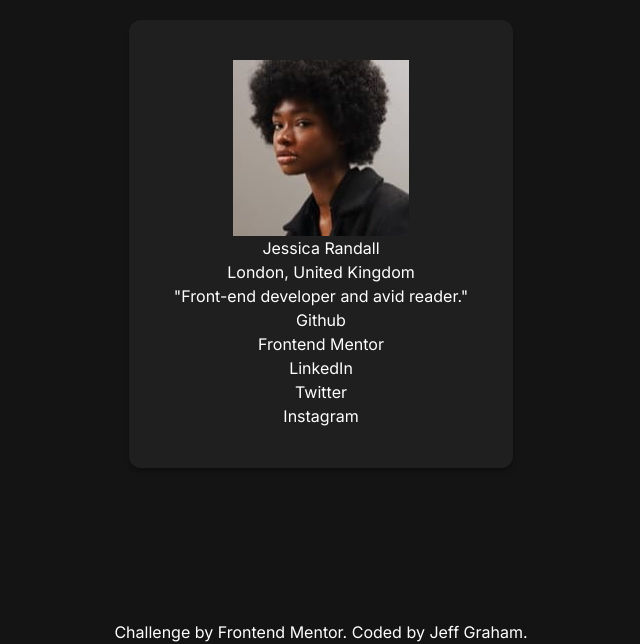
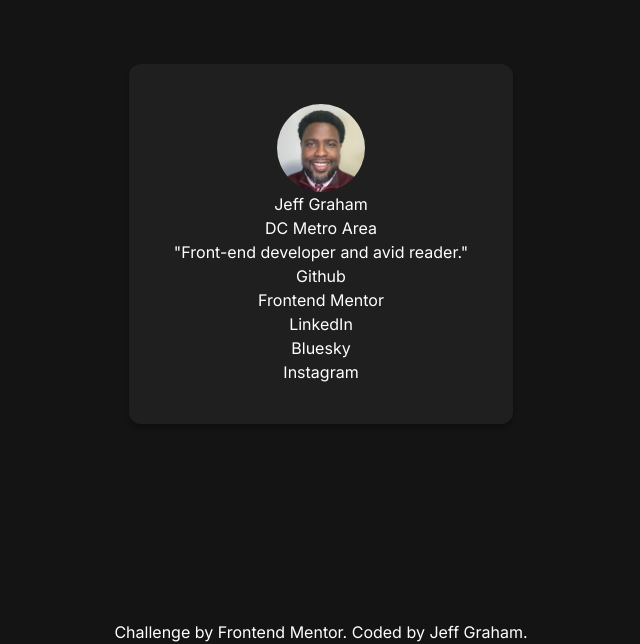
Before and after one commit to jeffgrahamcodes/social-links-profile, a website: page src/index.html in a window 1280 px wide. Shown: the part 156-800 px from the top of the page, without its empty margins (319-959 px from the left). Drawn offline with Linux system fonts and the light colour scheme.

Commit message:
style profile image

```diff
--- a/src/index.html
+++ b/src/index.html
@@ -17,11 +17,11 @@
   >
     <article class="w-sm bg-(--gray-800) flex flex-col items-center text-center rounded-xl p-10 shadow-[0_4px_4px_rgba(0,0,0,0.25)]">
       <figure>
-        <img src="./images/avatar-jessica.jpeg" alt="" />
+        <img class="w-22 h-22 rounded-full" src="./images/avatar-jeff.jpeg" alt="" />
       </figure>
       <section>
-        <h1>Jessica Randall</h1>
-        <h2>London, United Kingdom</h2>
+        <h1>Jeff Graham</h1>
+        <h2>DC Metro Area</h2>
       </section>
       <section>"Front-end developer and avid reader."</section>
       <main>
@@ -29,7 +29,7 @@
           <li><button>Github</button></li>
           <li><button>Frontend Mentor</button></li>
           <li><button>LinkedIn</button></li>
-          <li><button>Twitter</button></li>
+          <li><button>Bluesky</button></li>
           <li><button>Instagram</button></li>
         </ul>
       </main>
```
Also changed, not shown: src/images/avatar-jeff.jpeg (added), src/images/avatar-jessica.jpeg (deleted), src/output.css.
